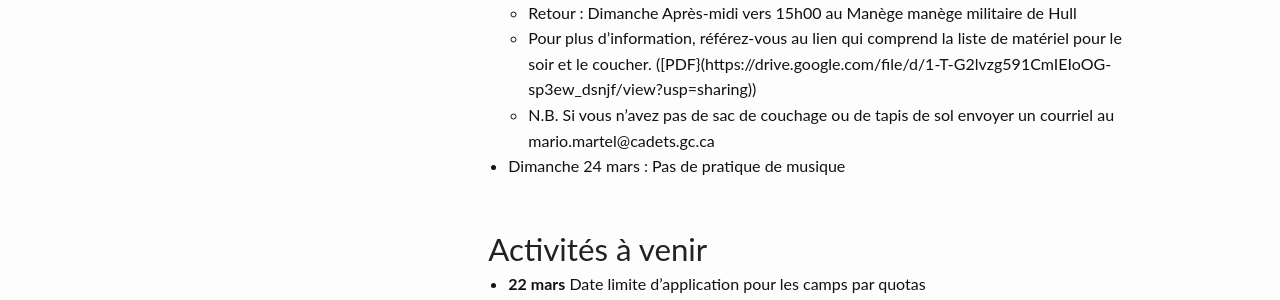
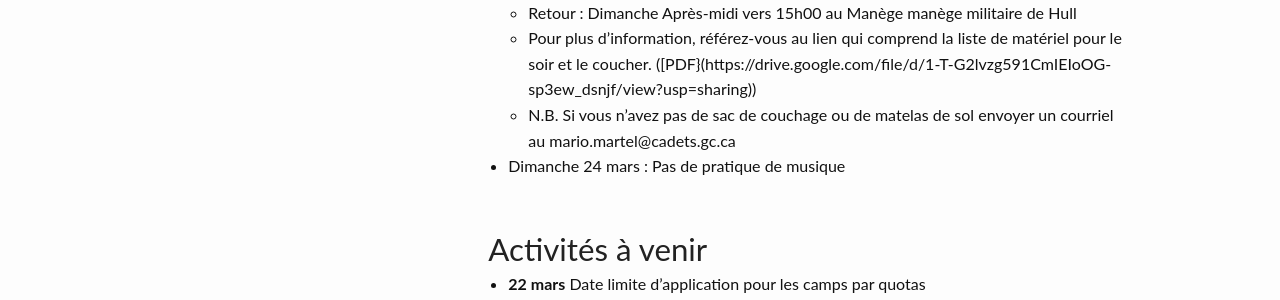
Before and after one commit to CC2920/web, a Jekyll site: the page built from _communications/messages.md, in a window 1280 px wide. Shown: the part 862-1162 px from the top of the page. Built offline with Jekyll 4.4.1, drawn with Linux system fonts in a browser that asks for light colours.

Commit message:
Update messages.md

```diff
--- a/_communications/messages.md
+++ b/_communications/messages.md
@@ -20,7 +20,7 @@ Tenue de C5 (tenue d'instruction)
    - Depart : Samedi matin 06h30 au Manège militaire de Hull en tenue C3B sans bérêt (parade col ouvert sans vareuse) avec leur instrument, partitions et leur effets personnels.
    - Retour : Dimanche Après-midi vers 15h00 au Manège manège militaire de Hull
    - Pour plus d'information, référez-vous au lien qui comprend la liste de matériel pour le soir et le coucher. ([PDF}(https://drive.google.com/file/d/1-T-G2lvzg591CmIEIoOG-sp3ew_dsnjf/view?usp=sharing))
-   - N.B. Si vous n'avez pas de sac de couchage ou de tapis de sol envoyer un courriel au mario.martel@cadets.gc.ca
+   - N.B. Si vous n'avez pas de sac de couchage ou de matelas de sol envoyer un courriel au mario.martel@cadets.gc.ca
 
  - Dimanche 24 mars : Pas de pratique de musique
 
```
